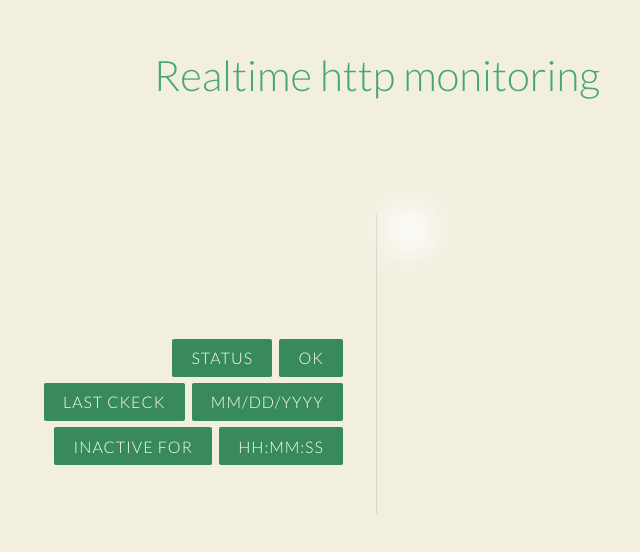
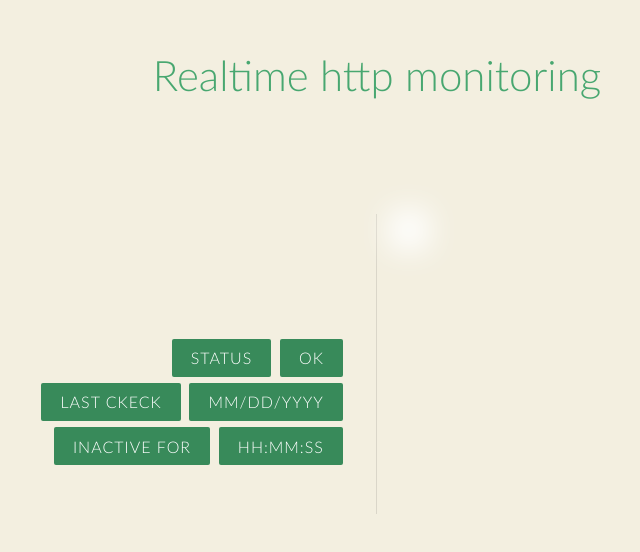
Before and after one commit to adrianburcin/http-status-checker, a website: page client/index.html in a window 1280 px wide. Shown: the whole page, without its empty margins (263-903 px from the left). Drawn offline with Linux system fonts and the light colour scheme; no server answers.

Commit message:
add local fonts

```diff
--- a/client/css/main.css
+++ b/client/css/main.css
@@ -1,4 +1,21 @@
-@import url(http://fonts.googleapis.com/css?family=Lato:300,400,700);
+@font-face {
+    font-family: 'Lato';
+    font-style: normal;
+    font-weight: 300;
+    src: local('Lato Light'), local('Lato-Light'), url(../fonts/kcf5uOXucLcbFOydGU24WALUuEpTyoUstqEm5AMlJo4.woff) format('woff');
+}
+@font-face {
+    font-family: 'Lato';
+    font-style: normal;
+    font-weight: 400;
+    src: local('Lato Regular'), local('Lato-Regular'), url(../fonts/qIIYRU-oROkIk8vfvxw6QvesZW2xOQ-xsNqO47m55DA.woff) format('woff');
+}
+@font-face {
+    font-family: 'Lato';
+    font-style: normal;
+    font-weight: 700;
+    src: local('Lato Bold'), local('Lato-Bold'), url(../fonts/qdgUG4U09HnJwhYI-uK18wLUuEpTyoUstqEm5AMlJo4.woff) format('woff');
+}
 
 *,
 *:after,
```
Also changed, not shown: client/fonts/kcf5uOXucLcbFOydGU24WALUuEpTyoUstqEm5AMlJo4.woff (added), client/fonts/qIIYRU-oROkIk8vfvxw6QvesZW2xOQ-xsNqO47m55DA.woff (added), client/fonts/qdgUG4U09HnJwhYI-uK18wLUuEpTyoUstqEm5AMlJo4.woff (added).
